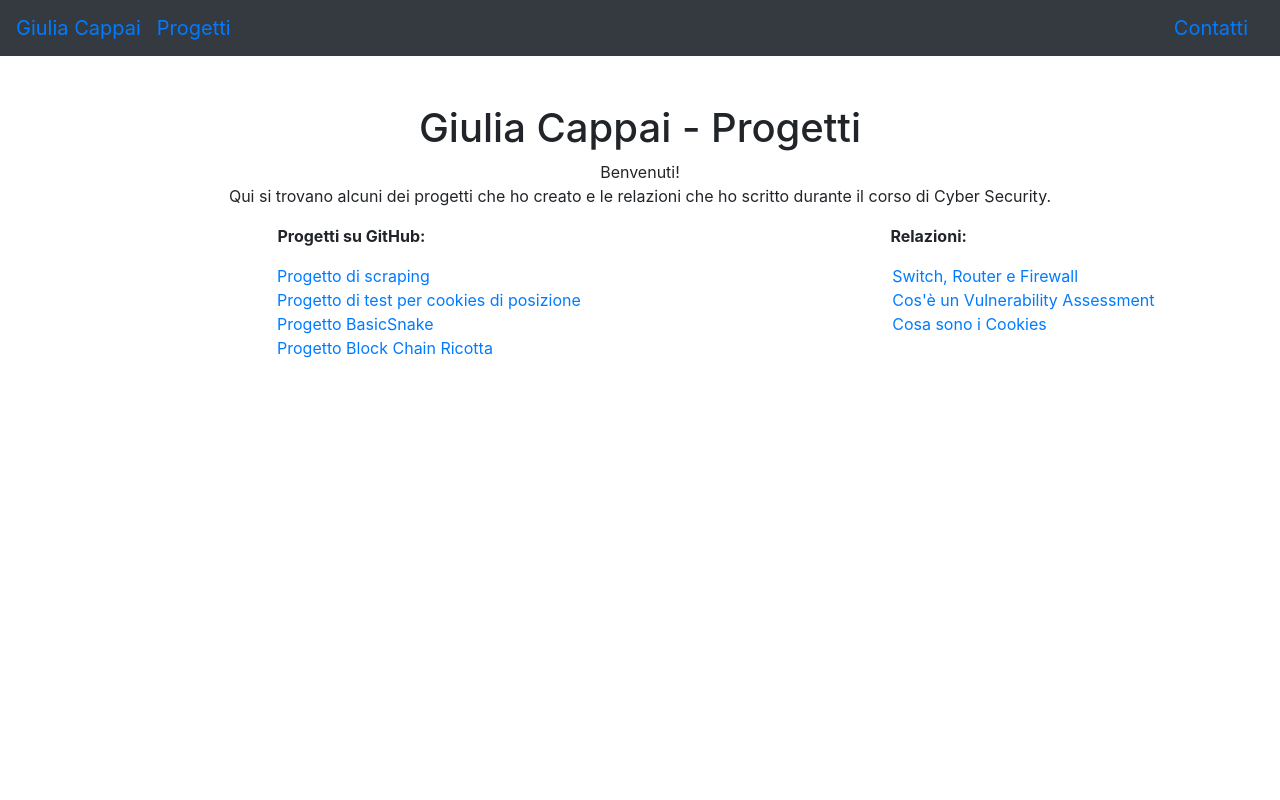
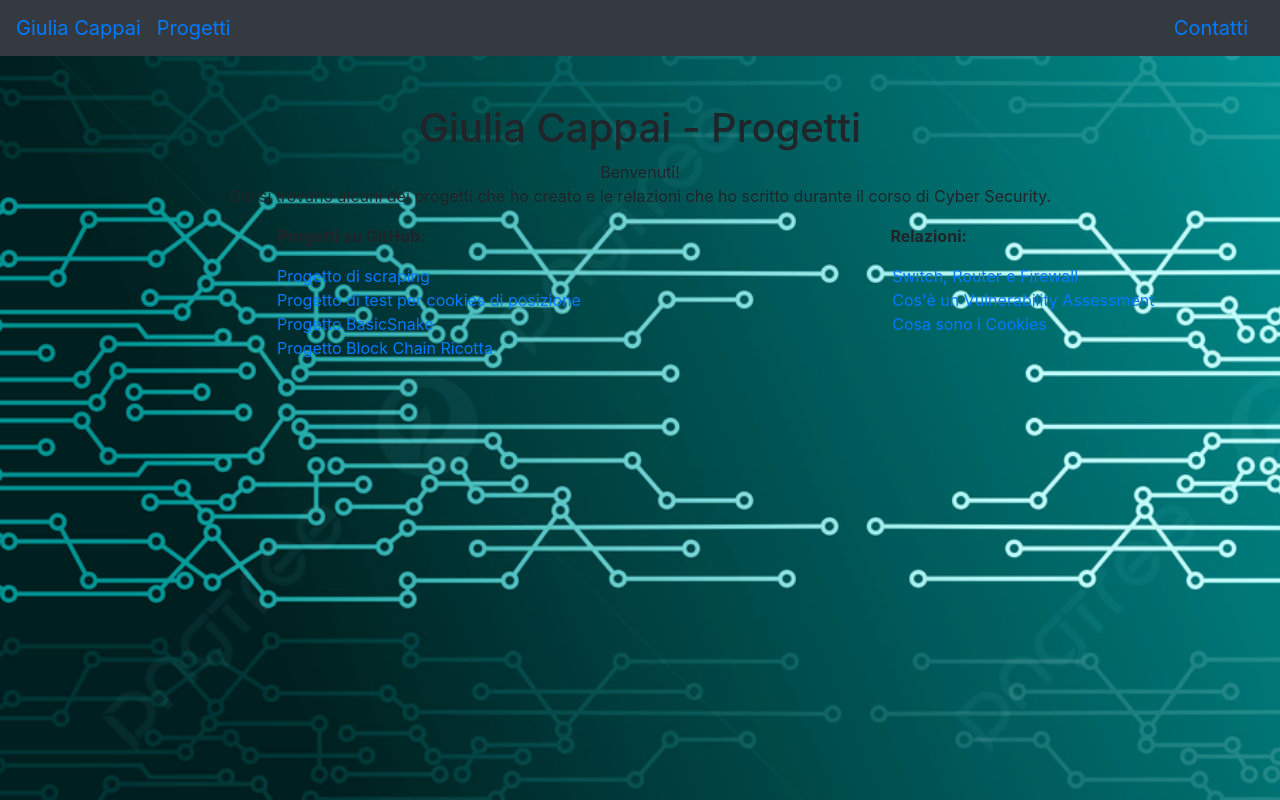
Before and after one commit to GiuliaKi/Portfolio, a plain HTML site: page Progetti.html in a window 1280 px wide. Drawn offline with nearby package versions, Linux system fonts and the light colour scheme.

Commit message:
Update Progetti.html

```diff
--- a/Progetti.html
+++ b/Progetti.html
@@ -9,7 +9,7 @@
  <style>
         /* Stile per il background del corpo */
         body {
-            background-image: url('sfondo1.png');
+            background-image: url('sfondo1.jpg');
             background-size: cover;
             background-repeat: no-repeat;
             background-attachment: fixed;
```
